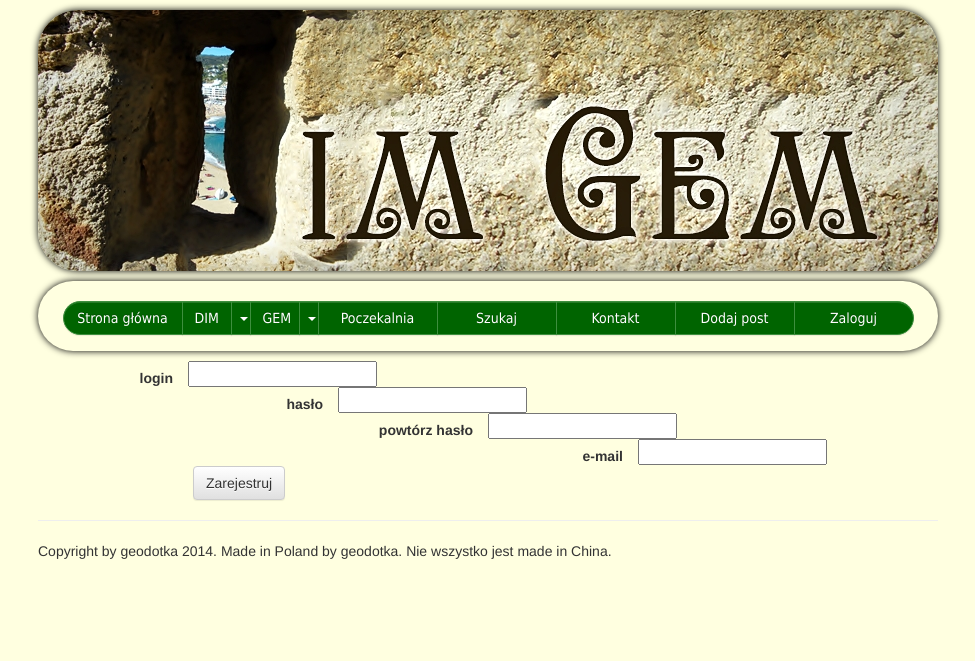
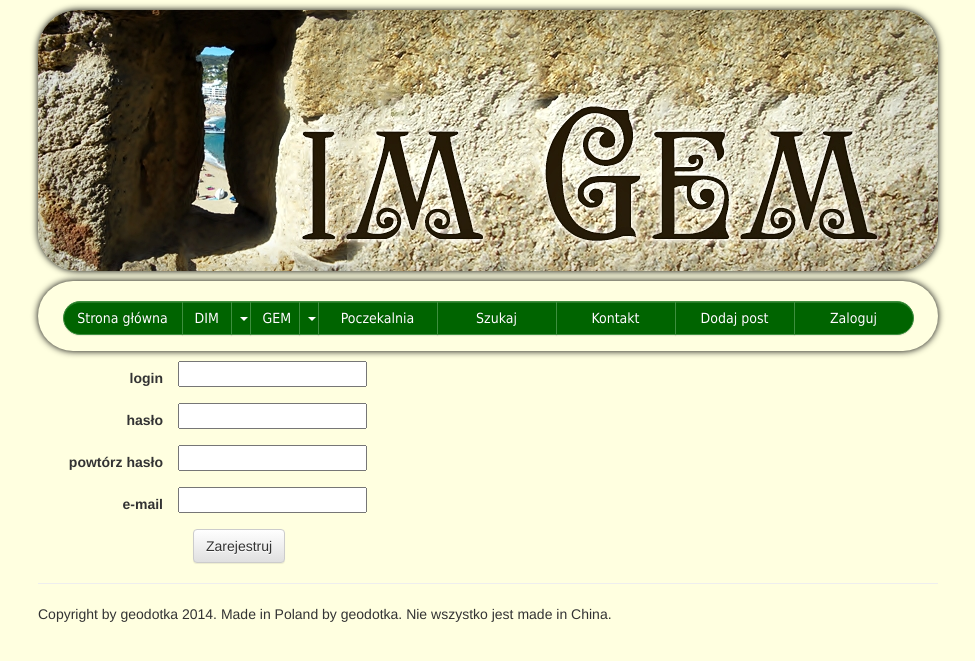
Before and after one commit to geodotka/dimgem, a Django app: a page that uses dimgem/templates/registration.html in a window 1280 px wide. Shown: the top 661 px of the page, without its empty margins (152-1127 px from the left). Run offline with Django 3.2, Linux system fonts and the light colour scheme; some libraries are stand-ins or nearby versions.

Commit message:
#3: fix forms displaying

```diff
--- a/dimgem/templates/registration.html
+++ b/dimgem/templates/registration.html
@@ -3,7 +3,7 @@
 	<form method="post" class="form-horizontal" role="form">
 		{% csrf_token %}
 		<div>
-			<div class=class="form-group">
+			<div class="form-group">
 				<label for="{{ form.login.id_for_label }}" class="col-sm-2 control-label">{{ form.login.label }}</label>
 				{{ form.login }}
 				{% if form.login.errors %}
@@ -12,7 +12,7 @@
 					{% endfor %}
 				{% endif %}
 			</div>
-			<div class=class="form-group">
+			<div class="form-group">
 				<label for="{{ form.password.id_for_label }}" class="col-sm-2 control-label">{{ form.password.label }}</label>
 				{{ form.password }}
 				{% if form.password.errors %}
@@ -21,7 +21,7 @@
 					{% endfor %}
 				{% endif %}
 			</div>
-			<div class=class="form-group">
+			<div class="form-group">
 				<label for="{{ form.password2.id_for_label }}" class="col-sm-2 control-label">{{ form.password2.label }}</label>
 				{{ form.password2 }}
 				{% if form.password2.errors %}
@@ -30,7 +30,7 @@
 					{% endfor %}
 				{% endif %}
 			</div>
-			<div class=class="form-group">
+			<div class="form-group">
 				<label for="{{ form.email.id_for_label }}" class="col-sm-2 control-label">{{ form.email.label }}</label>
 				{{ form.email }}
 				{% if form.email.errors %}
--- a/dimgem/views.py
+++ b/dimgem/views.py
@@ -109,16 +109,15 @@ def show_todays_posts(dimgem_type):
 
 
 def search(request):
-    if request.method == 'POST':
-        form = SearchingForm(request.POST)
-        posts = {}
-        if form.is_valid():
-            word = form.cleaned_data['word']
-            posts = Post.objects.filter(text__icontains=word, is_approved=True)
-            return render(request, 'search.html', {'form': form,
-                                                   'posts': posts,
-                                                   'word': word})
-    form = SearchingForm()
+    form = SearchingForm(request.POST or None)
+
+    if form.is_valid():
+        word = form.cleaned_data['word']
+        posts = Post.objects.filter(text__icontains=word, is_approved=True)
+        return render(request, 'search.html', {'form': form,
+                                               'posts': posts,
+                                               'word': word})
+
     return render(request, 'search.html', {'form': form})
 
 
```
Also changed, not shown: dimgem/templates/add_post.html (+7 -5 lines), dimgem/templates/search.html (+16 -6 lines).
